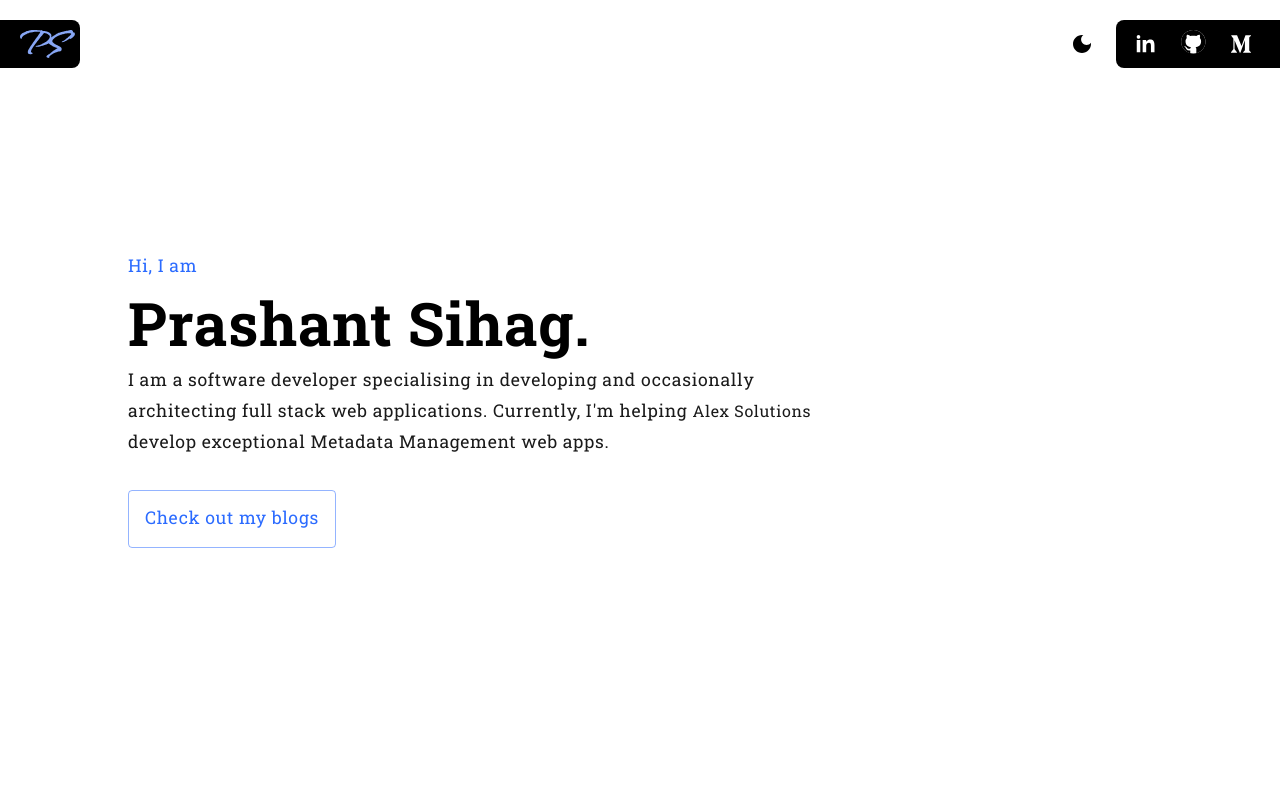
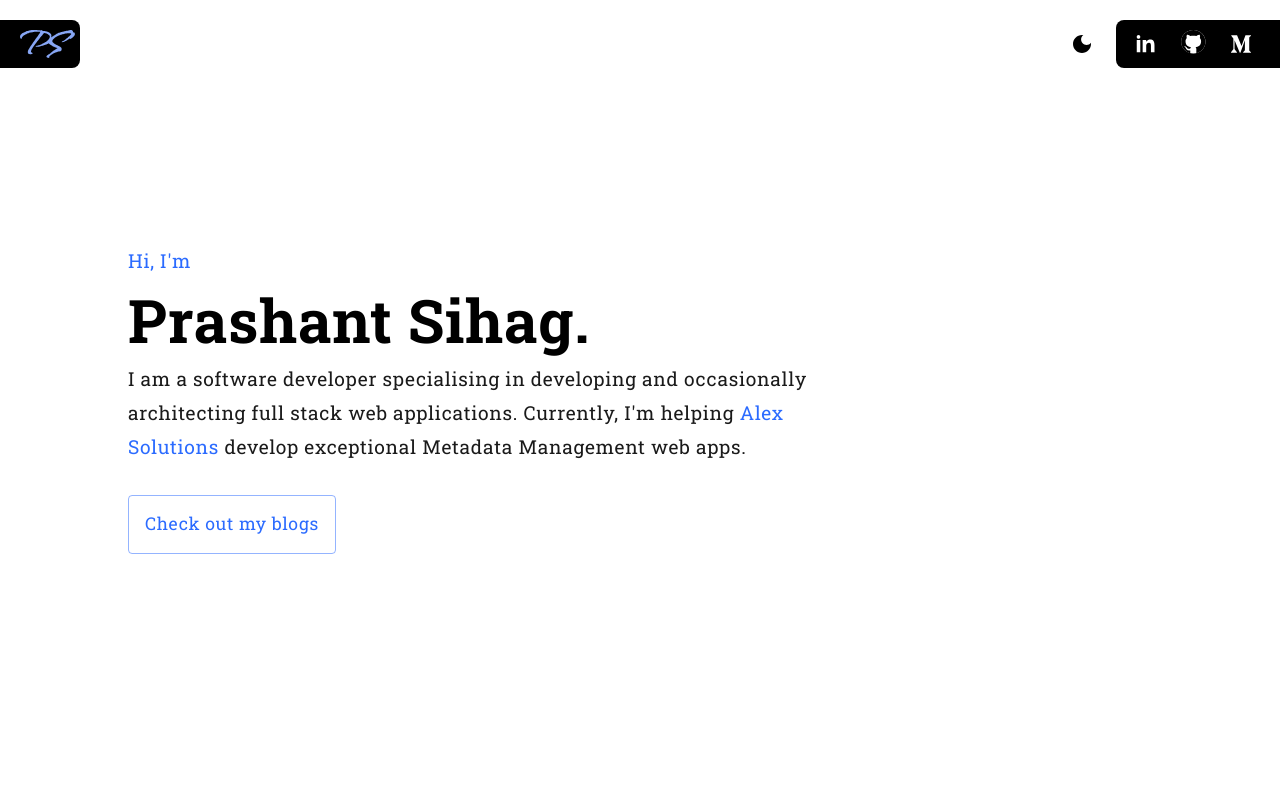
Before and after one commit to prashantsihag03/portfolio, a React app: page / in a window 1280 px wide. Shown: the top 800 px of the page. Built offline with nearby package versions, Linux system fonts and the light colour scheme.

Commit message:
increased subtitle2, subtitle1, and body2 size, assigned company name as subtitle2

```diff
--- a/src/components/QuickBioInfo/index.tsx
+++ b/src/components/QuickBioInfo/index.tsx
@@ -29,7 +29,7 @@ const QuickBioInfo: React.FC = () => {
         <Box sx={subContainerStyles}>
           <Box component="p">
             <Typography variant='subtitle2' component={"span"}>
-              Hi, I am
+              Hi, I'm
             </Typography>
             <br />
             <Typography variant='body2' component={"span"}>
@@ -38,7 +38,7 @@ const QuickBioInfo: React.FC = () => {
             <br />
             <Typography variant='subtitle1' component={"span"}>
               I am a software developer specialising in developing and occasionally architecting full stack web applications.
-              Currently, I'm helping <Typography variant='body1' component={"span"}>Alex Solutions</Typography> develop exceptional Metadata Management web apps.
+              Currently, I'm helping <Typography variant='subtitle2' component={"span"}>Alex Solutions</Typography> develop exceptional Metadata Management web apps.
             </Typography>
           </Box>
           <Box sx={{marginTop: "2em"}}>
--- a/src/theme.ts
+++ b/src/theme.ts
@@ -41,16 +41,16 @@ const getDesignTokens = (mode: "light" | "dark"): ThemeOptions => {
       },
       subtitle1: {
         color: mode === "light" ? '#1a1a1a' : '#a5a5a5',
-        fontSize: "1.1rem",
+        fontSize: "1.2rem",
         ["@media only screen and (max-width: 1000px)"]: {
-          fontSize: "1rem",
+          fontSize: "1.1rem",
         }
       },
       subtitle2:{
         color: mode === "light" ? '#2b6bff' : '#8dafff',
-        fontSize: "1.1rem",
+        fontSize: "1.2rem",
         ["@media only screen and (max-width: 1000px)"]: {
-          fontSize: "1rem",
+          fontSize: "1.1rem",
         }
       },
       body1: {
@@ -58,9 +58,9 @@ const getDesignTokens = (mode: "light" | "dark"): ThemeOptions => {
         fontSize: "1rem",
       },
       body2: {
-        fontSize: "clamp(40px, 5vw, 60px)",
+        fontSize: "clamp(50px, 5vw, 60px)",
         fontWeight: 900,
-        fontFamily: '"Roboto Slab Bold","Helvetica", -apple-system, system-ui, serif',
+        fontFamily: '"Roboto Slab Bold", -apple-system, system-ui, serif',
       }
     },
     components: {
```
